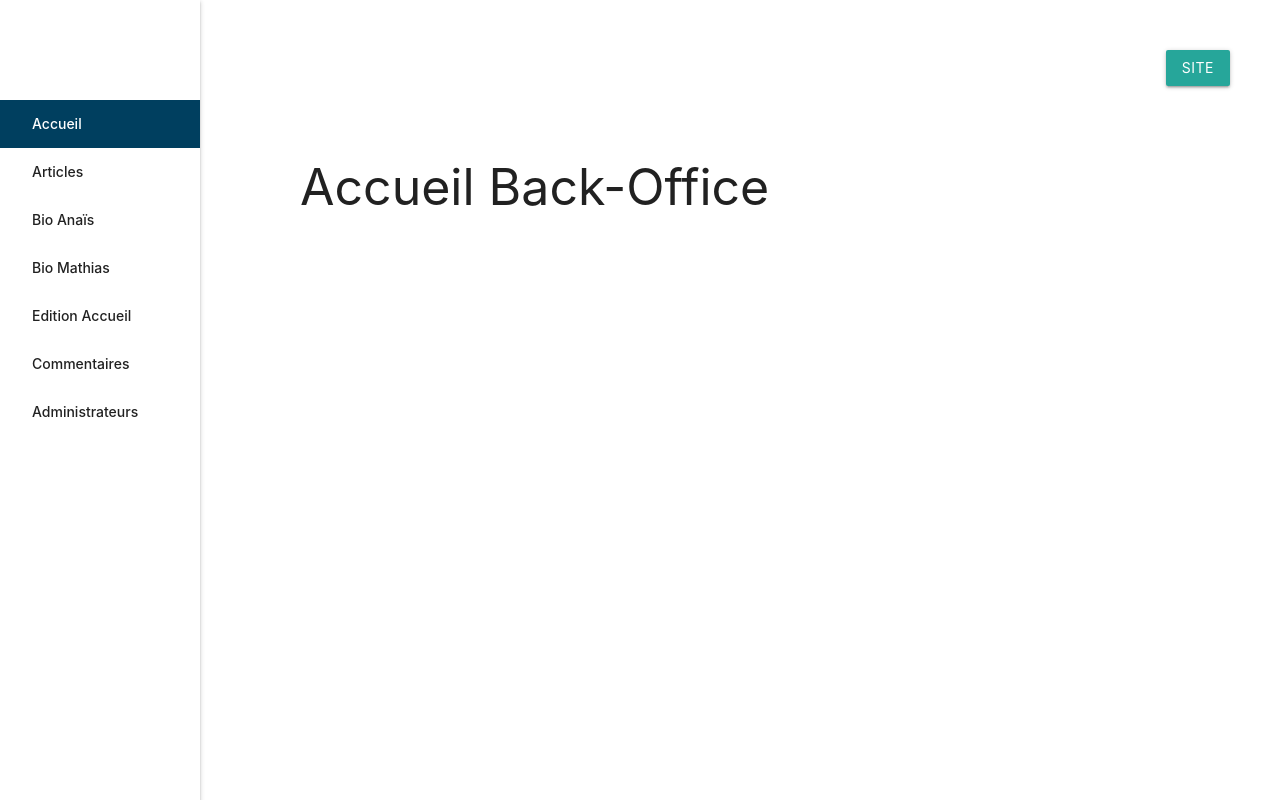
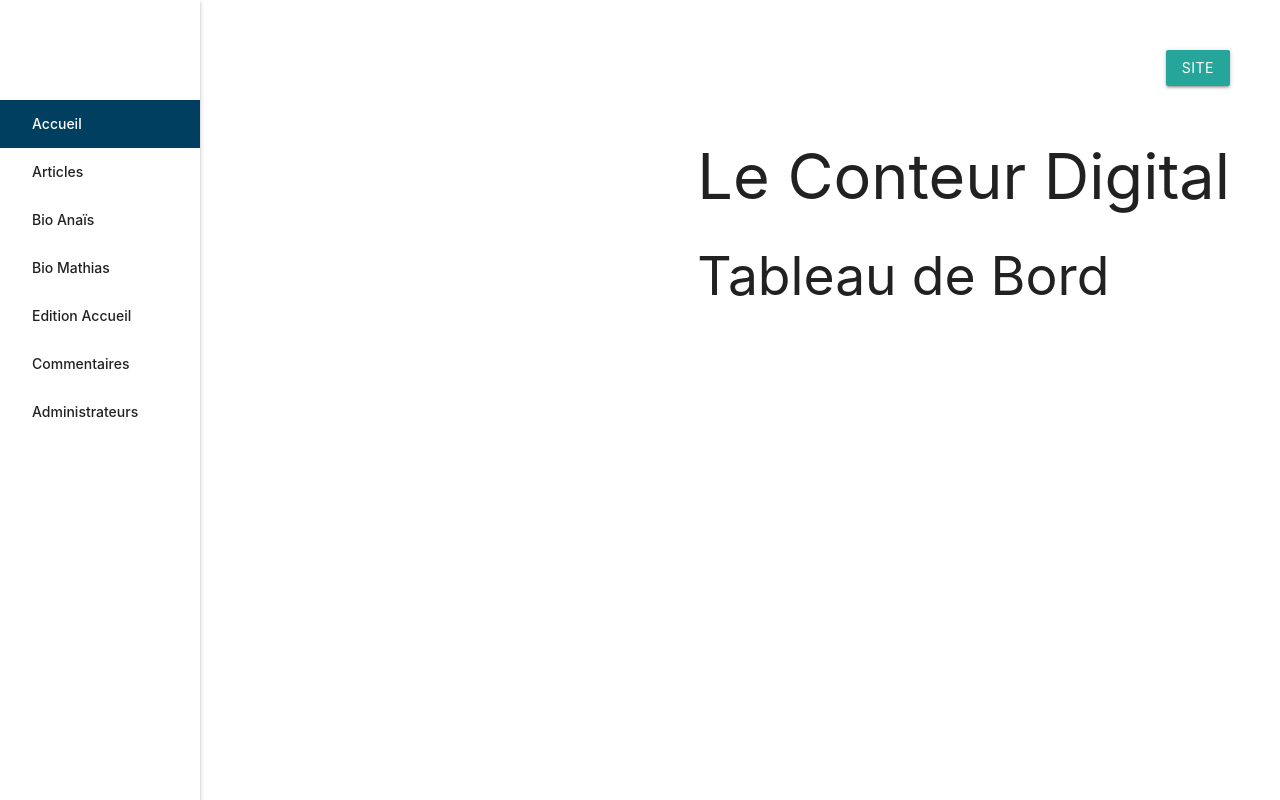
Before and after one commit to WildCodeSchool/paris-js-0918-groupe8-react, a React (Create React App) app: page /admin in a window 1280 px wide. Built offline with nearby package versions, Linux system fonts and the light colour scheme.

Commit message:
boulette

```diff
--- a/src/components/boadmin/BoAdmin.js
+++ b/src/components/boadmin/BoAdmin.js
@@ -7,9 +7,14 @@ class BoAdmin extends Component {
   render() {
     return (
       <div>
-				<p style={{ fontSize: '50px' }}>
-      		Accueil Back-Office
-      	</p>
+        <header className="tc ph4">
+          <h1 className="f3 f2-m f1-l fw2 black-90 mv3">
+    Le Conteur Digital
+      </h1>
+          <h2 className="f5 f4-m f3-l fw2 black-50 mt0 lh-copy">
+Tableau de Bord
+      </h2>
+        </header>
         {/* <CardBody />
 				<Card /> */}
       </div>
--- a/src/routes/routes.js
+++ b/src/routes/routes.js
@@ -100,7 +100,7 @@ const routes = [
     component: BOcoms,
   },
   {
-    path: '/admin/admin',
+    path: '/admin/administrateur',
     name: 'Administrateurs',
     component: BOadmin,
   },
```
Also changed, not shown: src/components/boadmin/BoAdministrateur.js (added, +20 -0 lines), src/components/bofooter/BoFooter.js (deleted, +0 -15 lines), src/components/bofooter/BoFooter.css (deleted). Lines whose indentation alone changed are shown as unchanged.
